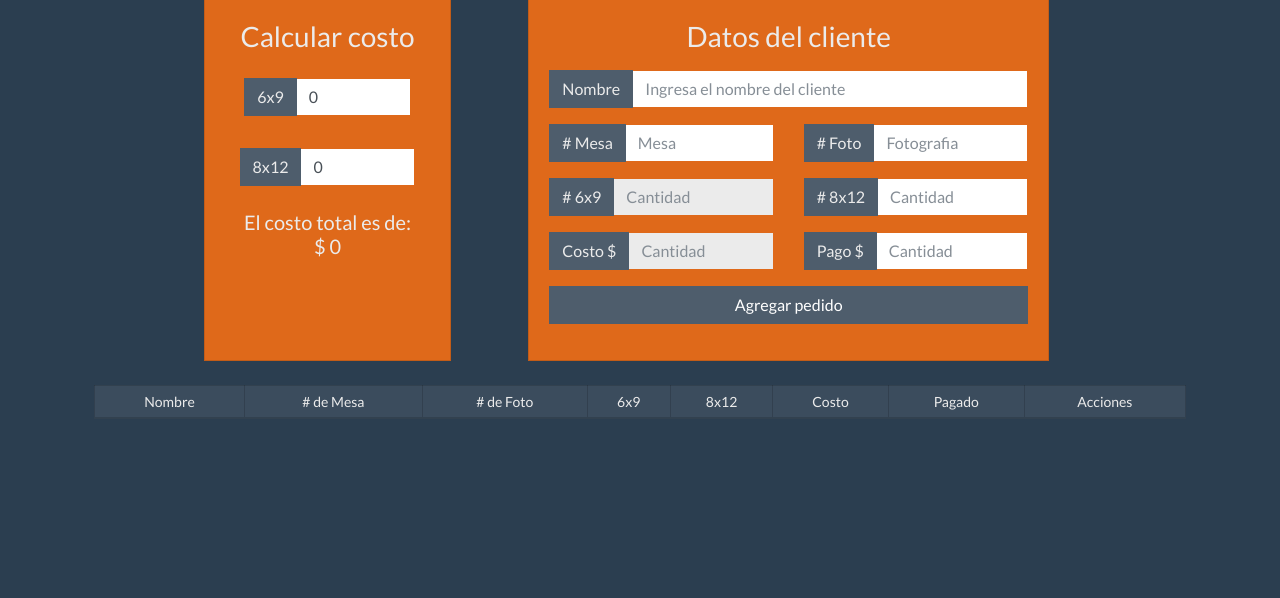
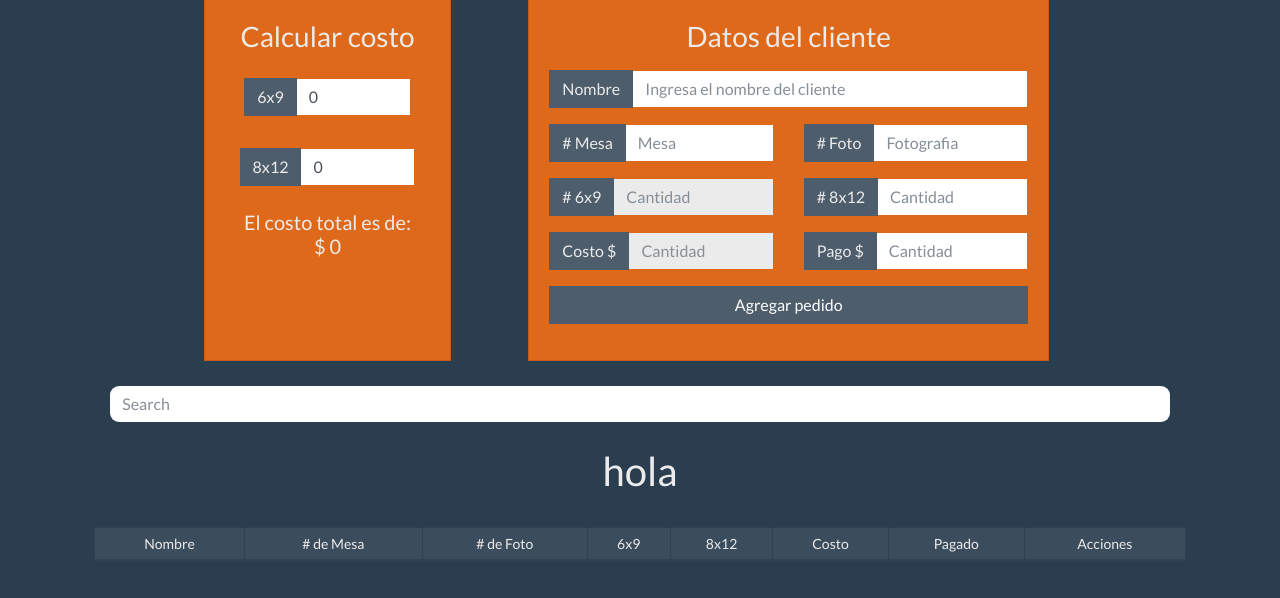
Before and after one commit to VelascoPale/pos-PanoramicasXalapaHd, a Flask app: page /form_clients_grd in a window 1280 px wide. Shown: the part 143-741 px from the top of the page. Run offline with Flask 2, Linux system fonts and the light colour scheme; the visitor is signed in with stand-in values (Sample User, id 1); data that the repository does not hold is empty; some libraries are stand-ins or nearby versions.

Commit message:
rama javier creada y archivos modificados

```diff
--- a/index.py
+++ b/index.py
@@ -1,4 +1,4 @@
-from flask import Flask, render_template, request, flash, session, redirect, url_for
+from flask import Flask, render_template, request, flash, session, redirect, url_for,jsonify
 from flask_mysqldb import MySQL
 from datetime import timedelta, datetime
 import bcrypt
@@ -142,6 +142,18 @@ def form_clients_grd():
     else:
         return redirect(url_for('homepage'))
     return render_template('form_clients_grd.html')
+
+
+@app.route('/search',methods=['Get','POST'])
+def search():
+    search = request.form.get('text')
+    cur = sql.connection.cursor()
+    consult_sql = 'SELECT * FROM {0} WHERE 1'
+    cur.execute(consult_sql.format(search))
+    data = cur.fetchall()
+    cur.close()
+    return render_template('form_clients_grd',jsonify(data))
+
 
 # function add_client > form_clients-grd
 @app.route('/add_client', methods = ['POST'])
--- a/templates/form_clients_grd.html
+++ b/templates/form_clients_grd.html
@@ -10,6 +10,8 @@
     </li>
 </ul>
 {% endblock %}
+
+
 
 {% block body %}
 
@@ -144,6 +146,24 @@
         </div>
     </div>
 </div>
+<br>
+<div class="row  justify-content-center">
+    <div class="col-10">
+        <div class="active-orange-4 mb-4">
+            <input class="form-control" type="text" placeholder="Search" aria-label="Search" name="search_client" id="search_client" style="border-radius: 10px;">
+        </div>
+    </div>
+</div>
+
+<div class="row  justify-content-center">
+    <div class="row">
+        <div class="col-10">
+
+          <div id="result" ><h1>hola</h1></div>
+        </div>
+    </div>
+</div>
+
 
 <!-- create table -->
 <div class="row mt-4 justify-content-center">
@@ -181,6 +201,25 @@
 </div>
 
 <!-- scripts -->
-<script src="{{url_for('static', filename='js/main.js')}}"></script>
-
+ <script src="https://ajax.googleapis.com/ajax/libs/jquery/3.4.1/jquery.min.js"></script>
+<script>
+   $(document).ready(function(){
+        $("#search_client").on("input",function(e){
+            $("#result").empty();
+            $.ajax({
+                method:"post",
+                url:"/search",
+                data:{text:$("#search_client").val()},
+                success:function(res){
+                    var data = "<ul>";
+                    $.each(res,function(index,value){
+                        data += "<li>"+value.word_eng+"</li>";
+                    });
+                    data += "</ul>";
+                    $("#result").html(data);
+                }
+            });
+        });
+    });
+</script>
 {% endblock %}
--- a/templates/layout.html
+++ b/templates/layout.html
@@ -47,6 +47,8 @@
     <script src="https://stackpath.bootstrapcdn.com/bootstrap/4.4.1/js/bootstrap.min.js"
         integrity="sha384-wfSDF2E50Y2D1uUdj0O3uMBJnjuUD4Ih7YwaYd1iqfktj0Uod8GCExl3Og8ifwB6"
         crossorigin="anonymous"></script>
+        <script src="{{url_for('static', filename='js/main.js')}}"></script>
+
 
 </body>
 
```
